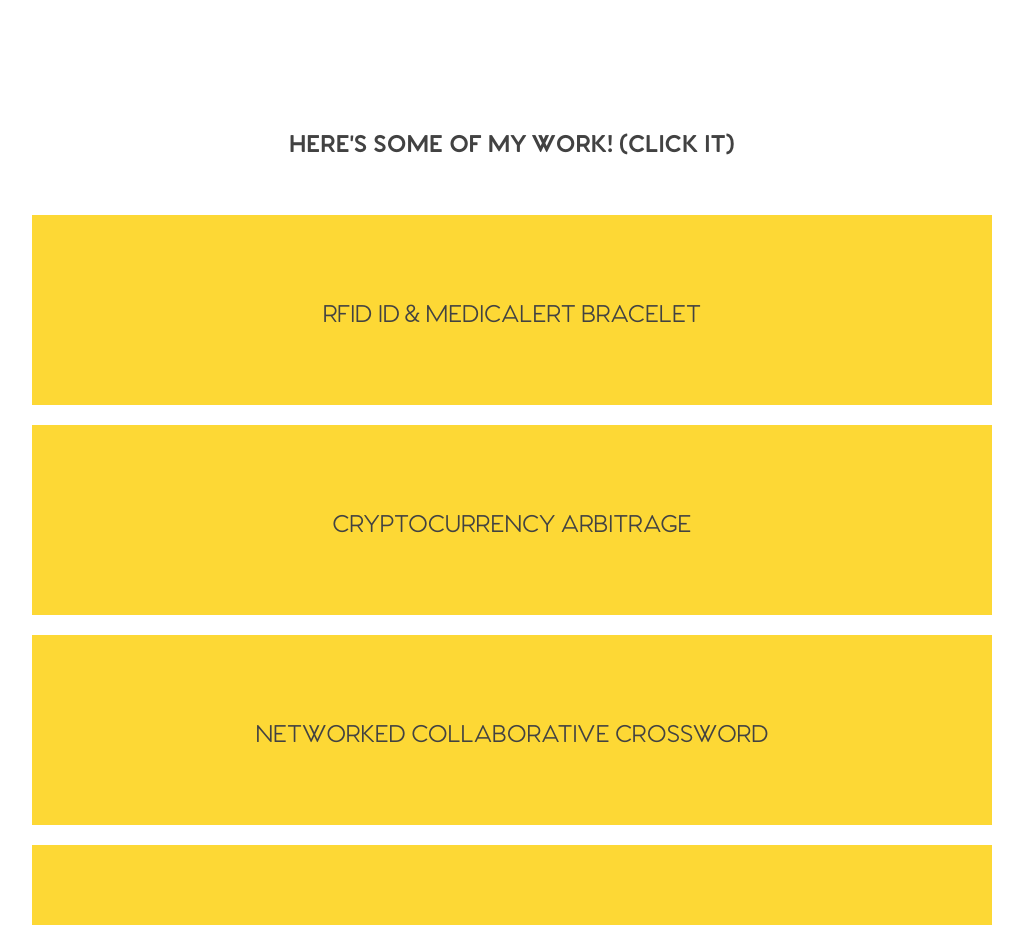
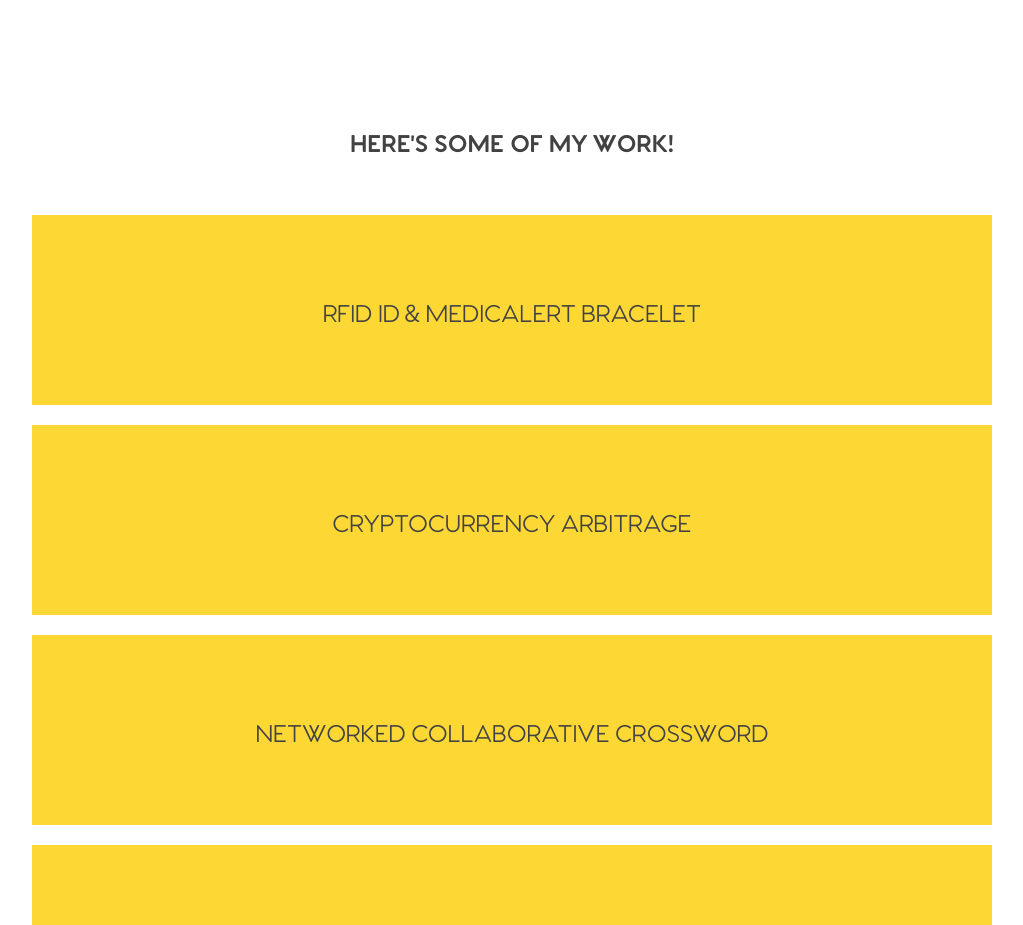
Before and after one commit to ZoiaoDePeixe/bwitt2.github.io, a plain HTML site: page index.html in a window 1280 px wide. Shown: the part 1300-2225 px from the top of the page, without its empty margins (128-1151 px from the left). Drawn offline with nearby package versions, Linux system fonts and the light colour scheme; a script that the page names is missing.

Commit message:
Update index.html

```diff
--- a/index.html
+++ b/index.html
@@ -76,7 +76,7 @@
 
             <div class="row" id="what" name="what">
                 <div class="twelve column">
-                    HERE'S SOME OF MY WORK! (CLICK IT)
+                    HERE'S SOME OF MY WORK!
                 </div>
             </div>
 
```
